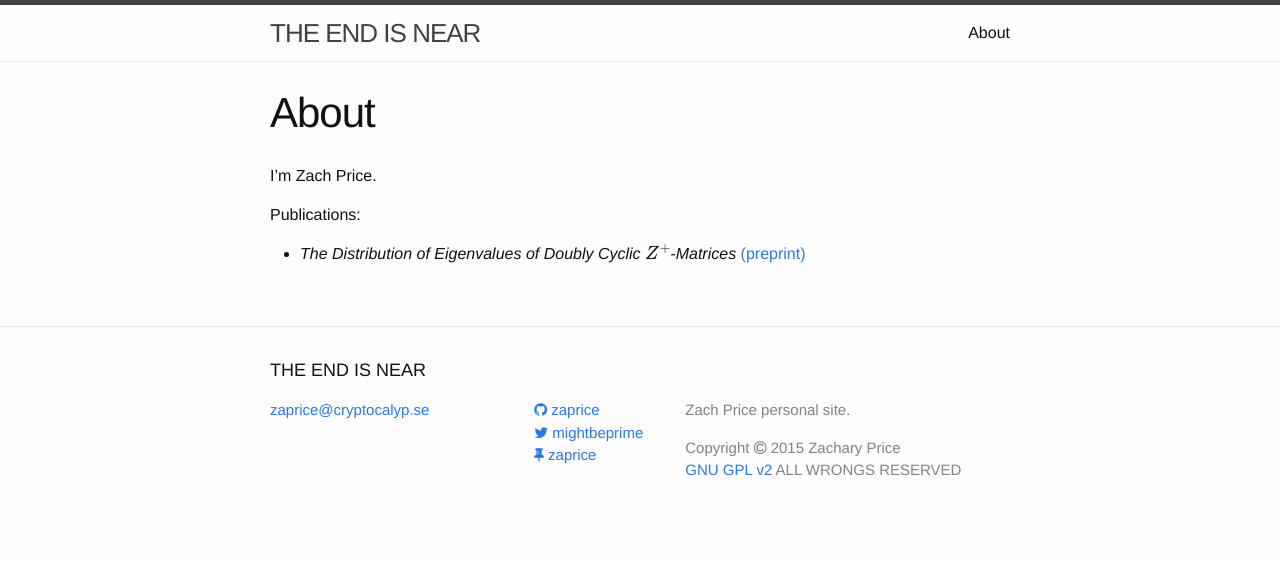
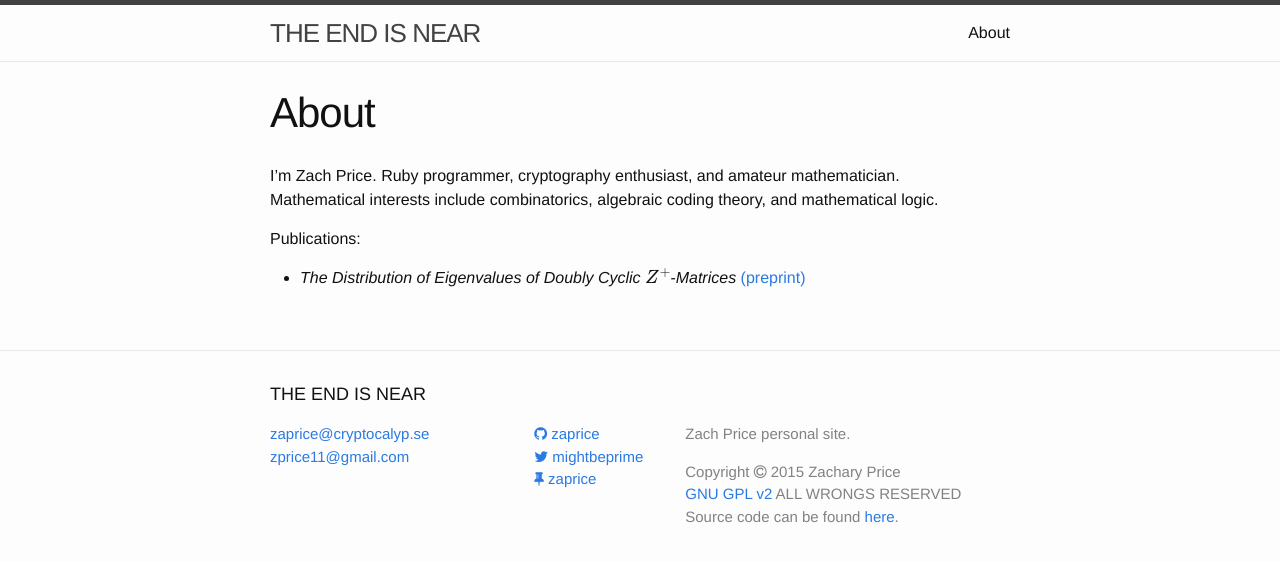
Before and after one commit to zaprice/cryptocalyp.se, a Jekyll site: the page built from about.markdown, in a window 1280 px wide. Shown: the top 562 px of the page. Built offline with Jekyll 4.4.1, drawn with Linux system fonts in a browser that asks for light colours; nearby versions of some CDN libraries; formulas are drawn with MathJax 3.

Commit message:
better JPS preprint; updates to about

```diff
--- a/_config.yml
+++ b/_config.yml
@@ -1,12 +1,16 @@
 # Site settings
 title: THE END IS NEAR
 email: zaprice@cryptocalyp.se
+gmail: zprice11@gmail.com
 description: > # this means to ignore newlines until "baseurl:"
   Zach Price personal site.
 copyright: >
   Copyright <i class="fa fa-copyright"></i> 2015 Zachary Price</br>
   <a href=https://www.gnu.org/licenses/gpl-2.0.html>
-  GNU GPL v2</a> ALL WRONGS RESERVED
+  GNU GPL v2</a> ALL WRONGS RESERVED</br>
+  Source code can be found
+  <a href=https://github.com/zaprice/cryptocalyp.se>
+  here</a>.
 baseurl: "" # the subpath of your site, e.g. /blog/
 url: "http://cryptocalyp.se" # the base hostname & protocol for your site
 twitter_username: mightbeprime
--- a/_includes/footer.html
+++ b/_includes/footer.html
@@ -8,6 +8,7 @@
       <div class="footer-col  footer-col-1">
         <ul class="contact-list">
           <li><a href="mailto:{{ site.email }}">{{ site.email }}</a></li>
+          <li><a href="mailto:{{ site.gmail }}">{{ site.gmail }}</a></li>
         </ul>
       </div>
 
--- a/about.markdown
+++ b/about.markdown
@@ -4,7 +4,8 @@ title: About
 permalink: /about/
 ---
 
-I'm Zach Price.
+I'm Zach Price. Ruby programmer, cryptography enthusiast, and amateur mathematician.
+Mathematical interests include combinatorics, algebraic coding theory, and mathematical logic.
 
 Publications:
 
```
Also changed, not shown: 1 other file.
